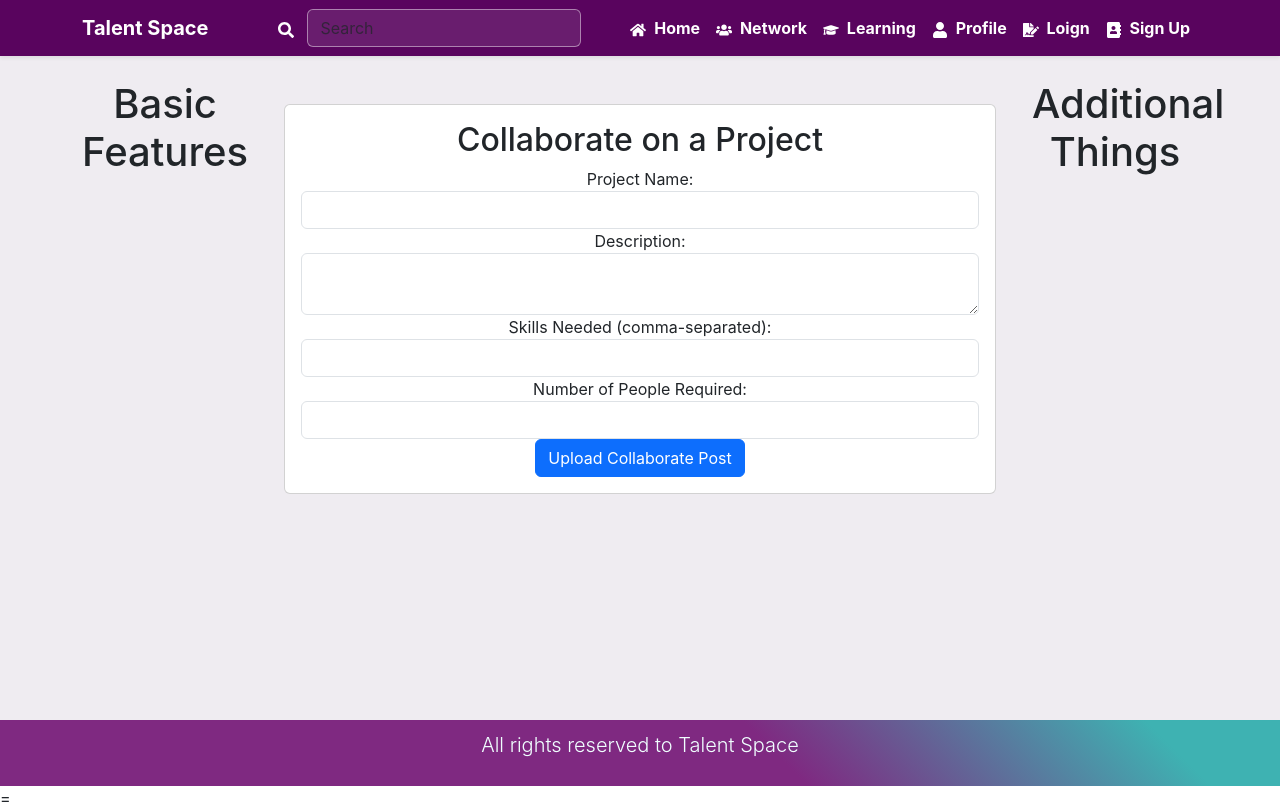
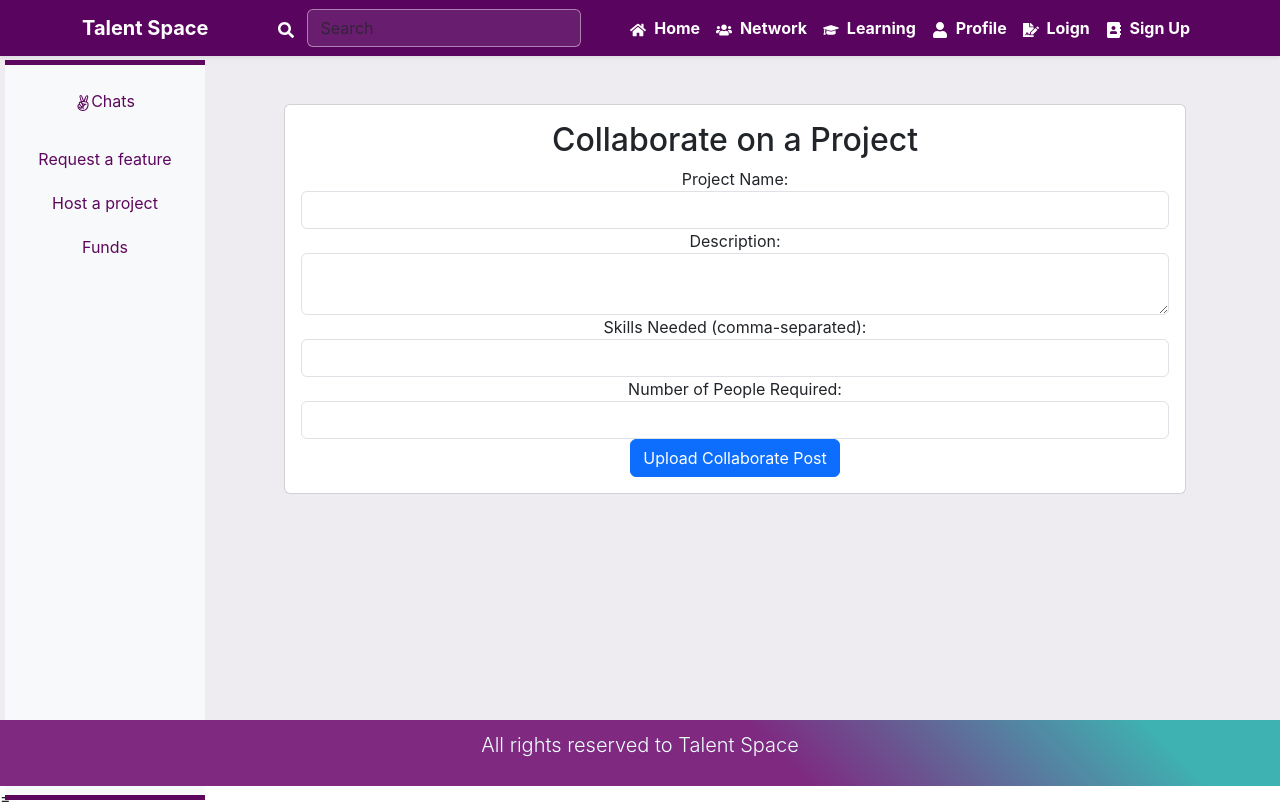
Before and after one commit to Sireesha2203/talent_space, a React (Create React App) app: page /CollaboratePost in a window 1280 px wide. Built offline with nearby package versions, Linux system fonts and the light colour scheme.

Commit message:
commit_23-03-24_10:26

```diff
--- a/server.js
+++ b/server.js
@@ -43,6 +43,8 @@ mclient
     app.set("userCollectionObj", userCollectionObj);
     const postCollectionObj = dbObj.collection("postCollection");
     app.set("postCollectionObj", postCollectionObj);
+    const projectCollectionObj = dbObj.collection("projectCollection");
+    app.set("projectCollectionObj", projectCollectionObj);
     console.log("Connection to Talent-Space DB - Success");
   })
   .catch((err) => console.log("Connection to Faculty-Portal DB - Failed"));
--- a/src/RootLayout/RootLayout.jsx
+++ b/src/RootLayout/RootLayout.jsx
@@ -3,6 +3,7 @@ import Footer from '../components/Footer/Footer'
 import NavigationBar from '../components/Navbar/NavigationBar'
 import {Outlet} from 'react-router-dom'
 import { webContext } from '../contexts/webContext'
+import Sidebar from './Sidebar'
 import './RootLayout.css'
 function RootLayout() {
 
@@ -19,14 +20,12 @@ function RootLayout() {
         <div className='container '>
           <div className='row'>
             <div className='col-12 col-sm-2'>
-              <h1>Basic Features</h1>
+              <Sidebar/>
             </div>
-            <div className='col-12 col-sm-8'>
+            <div className='col-12 col-sm-10'>
               <Outlet />
             </div>
-            <div className='col-12 col-sm-2'>
-              <h1>Additional Things</h1>
-            </div>
+
           </div>
         </div>
       </div>:
--- /dev/null
+++ b/src/RootLayout/Sidebar.css
@@ -0,0 +1,30 @@
+.sidebar-container {
+    position: fixed;
+    top: 60px; /* Adjust this value as needed */
+    left: 5px;
+    bottom: 0;
+    width: 200px;
+    padding-top: 5px; /* Space between navigation bar and sidebar */
+    color: #5d085e;
+    background-color: #5d085e;
+  }
+
+  .sidebar {
+    height: calc(100% - 5px); /* Adjust height to fit between navigation bar and bottom */
+  }
+
+
+  .sidebar-link {
+    text-decoration: none;
+    color: inherit;
+  }
+
+  .sidebar-item {
+    padding: 10px;
+    margin: 0;
+    transition: background-color 0.3s;
+  }
+
+  .sidebar-item:hover {
+    background-color: #f0f0f0;
+  }
--- /dev/null
+++ b/src/RootLayout/Sidebar.jsx
@@ -0,0 +1,27 @@
+import React from 'react';
+import { Link } from 'react-router-dom';
+import './Sidebar.css';
+import { FaAngellist } from "react-icons/fa6";
+
+const Sidebar = () => {
+  return (
+    <div className="sidebar-container">
+      <div className="sidebar bg-light text-purple">
+        <Link to='https://talk-time.netlify.app/chats' className='sidebar-link'>
+        <p className="text-center py-4 sidebar-item"><FaAngellist />Chats</p>
+        </Link>
+        <Link to="/request-feature" className="sidebar-link">
+          <p className="sidebar-item">Request a feature</p>
+        </Link>
+        <Link to="/CollaboratePost" className="sidebar-link">
+          <p className="sidebar-item">Host a project</p>
+        </Link>
+        <Link to="/funds" className="sidebar-link">
+          <p className="sidebar-item">Funds</p>
+        </Link>
+      </div>
+    </div>
+  );
+};
+
+export default Sidebar;
--- a/src/components/Home/CollaboratePost.jsx
+++ b/src/components/Home/CollaboratePost.jsx
@@ -30,7 +30,7 @@ const CollaboratePost = () => {
       };
 
       // Send a POST request to the JSON Server endpoint to add the new collaborate post
-      const response = await axios.post('http://localhost:4000/collabPosts', newCollabPost);
+      const response = await axios.post('/post-api/create-collabPosts', newCollabPost);
 
       // Clear form fields after successful upload
       setProjectName('');
```
Also changed, not shown: APIs/postsAPI.js (+20 -2 lines).
